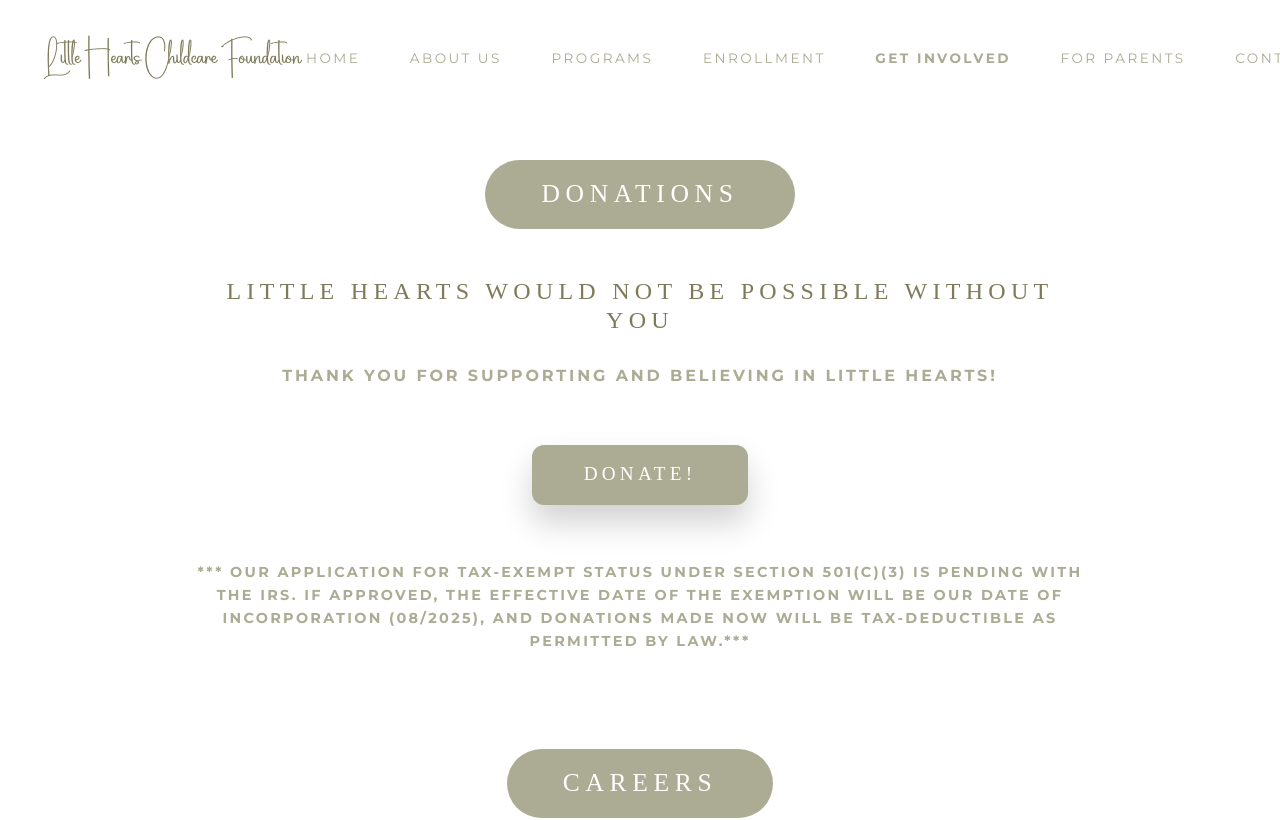
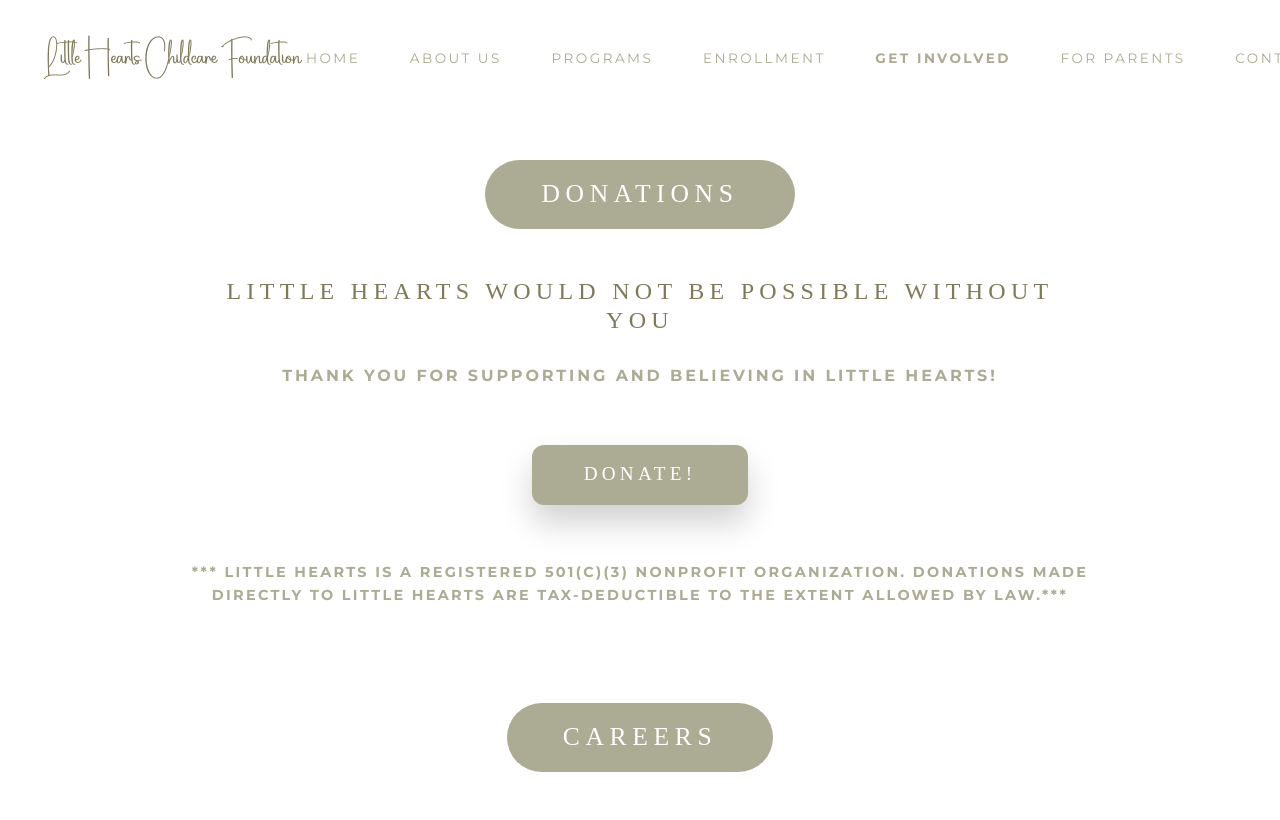
Before and after one commit to WesleyIreland109/little-hearts-frontend, a React (Vite) app: page /get-involved in a window 1280 px wide. Shown: the top 820 px of the page. Built offline with nearby package versions, Linux system fonts and the light colour scheme.

Commit message:
Changing disclaimer

```diff
--- a/src/pages/GetInvolved.tsx
+++ b/src/pages/GetInvolved.tsx
@@ -30,9 +30,8 @@
         </div>
 
         <p className={styles.donationsDisclaimer}>
-          *** OUR APPLICATION FOR TAX-EXEMPT STATUS UNDER SECTION 501(C)(3) IS PENDING WITH THE IRS. IF APPROVED,
-          THE EFFECTIVE DATE OF THE EXEMPTION WILL BE OUR DATE OF INCORPORATION (08/2025), AND DONATIONS MADE NOW
-          WILL BE TAX-DEDUCTIBLE AS PERMITTED BY LAW.***
+          *** Little Hearts is a registered 501(c)(3) nonprofit organization.
+          Donations made directly to Little Hearts are tax-deductible to the extent allowed by law.***
         </p>
       </div>
     </section>
```
